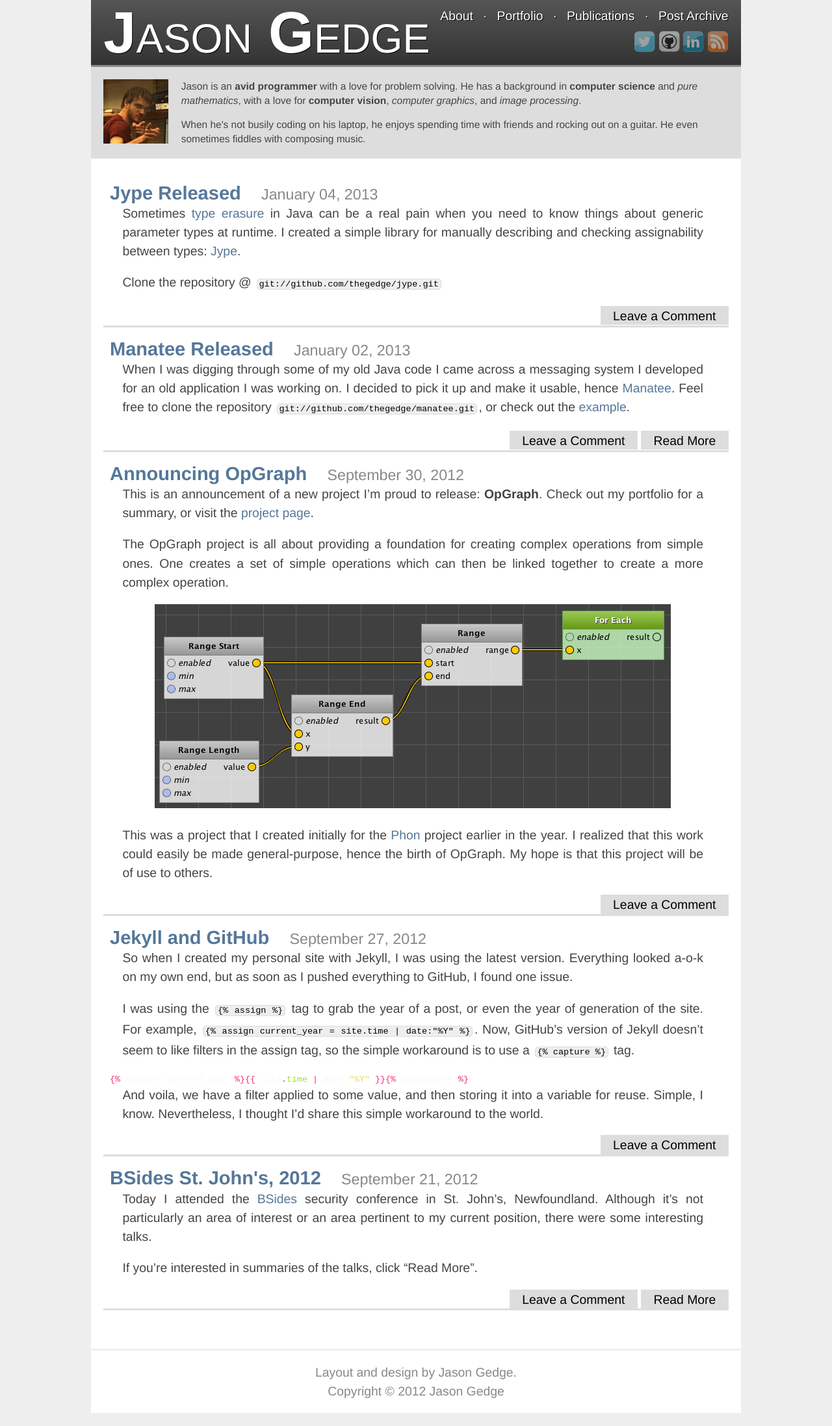
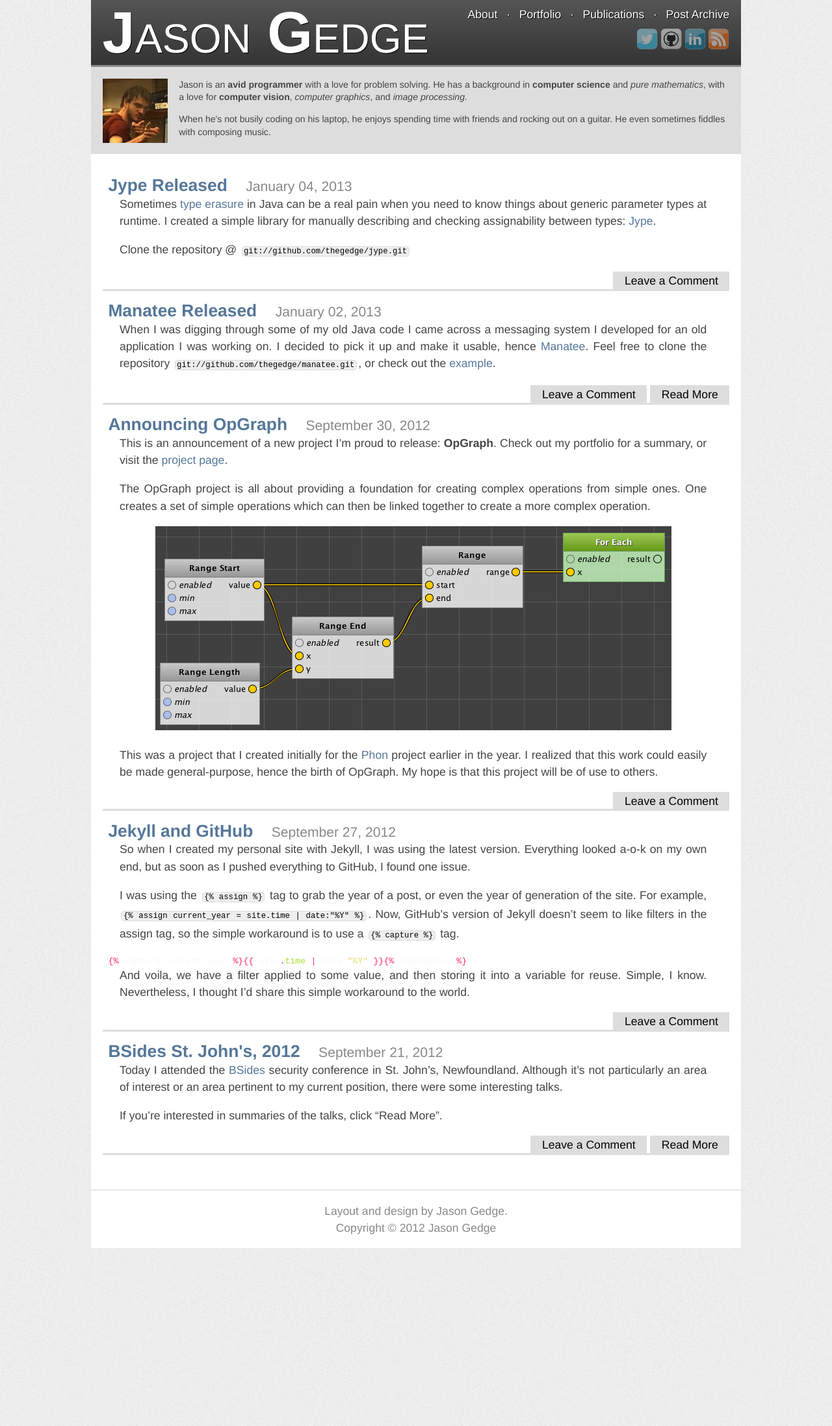
Before and after one commit to thegedge/personal-site, a Jekyll site: the page built from index.html, in a window 1280 px wide. Shown: the whole page at 65% size. Built offline with Jekyll 4.4.1, drawn with Linux system fonts in a browser that asks for light colours; Markdown is read by kramdown in place of the engine named in the settings; after the commit the page ends 1939 px from its top, so only the background shows below that.

Commit message:
Add textured background

```diff
--- a/assets/css/style.css
+++ b/assets/css/style.css
@@ -5,8 +5,8 @@
 	overflow-y: scroll; /* always show scrollbar */
 }
 
-html, body {
-	background-color: #eee;
+body {
+	background: #eee url(../img/bg.jpg);
 	color: #444;
 	font: 300 110%/150% source-sans-pro, 'Helvetica Neue', Helvetica, sans-serif;
 }
```
Also changed, not shown: assets/img/bg.jpg (added).
